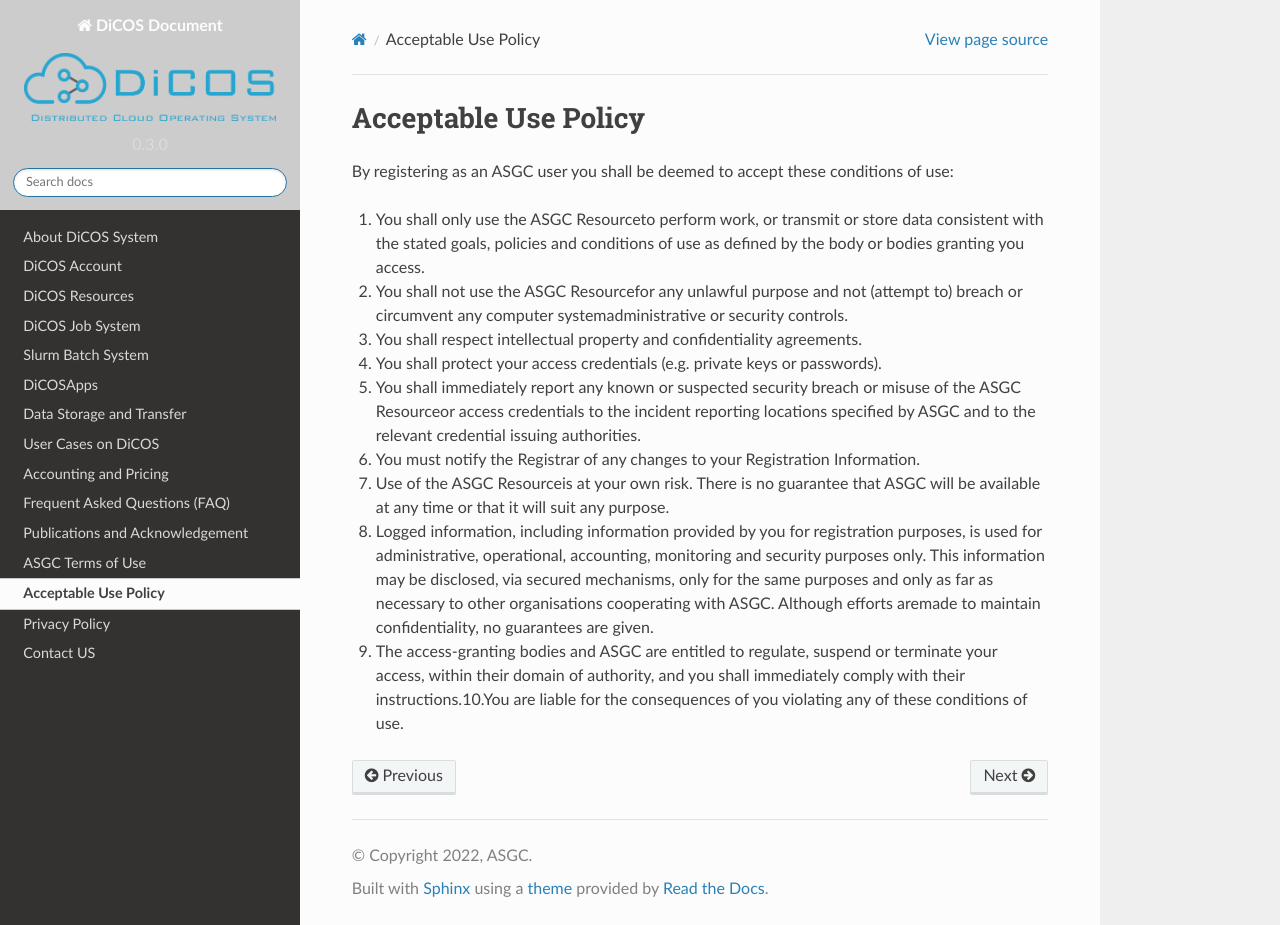
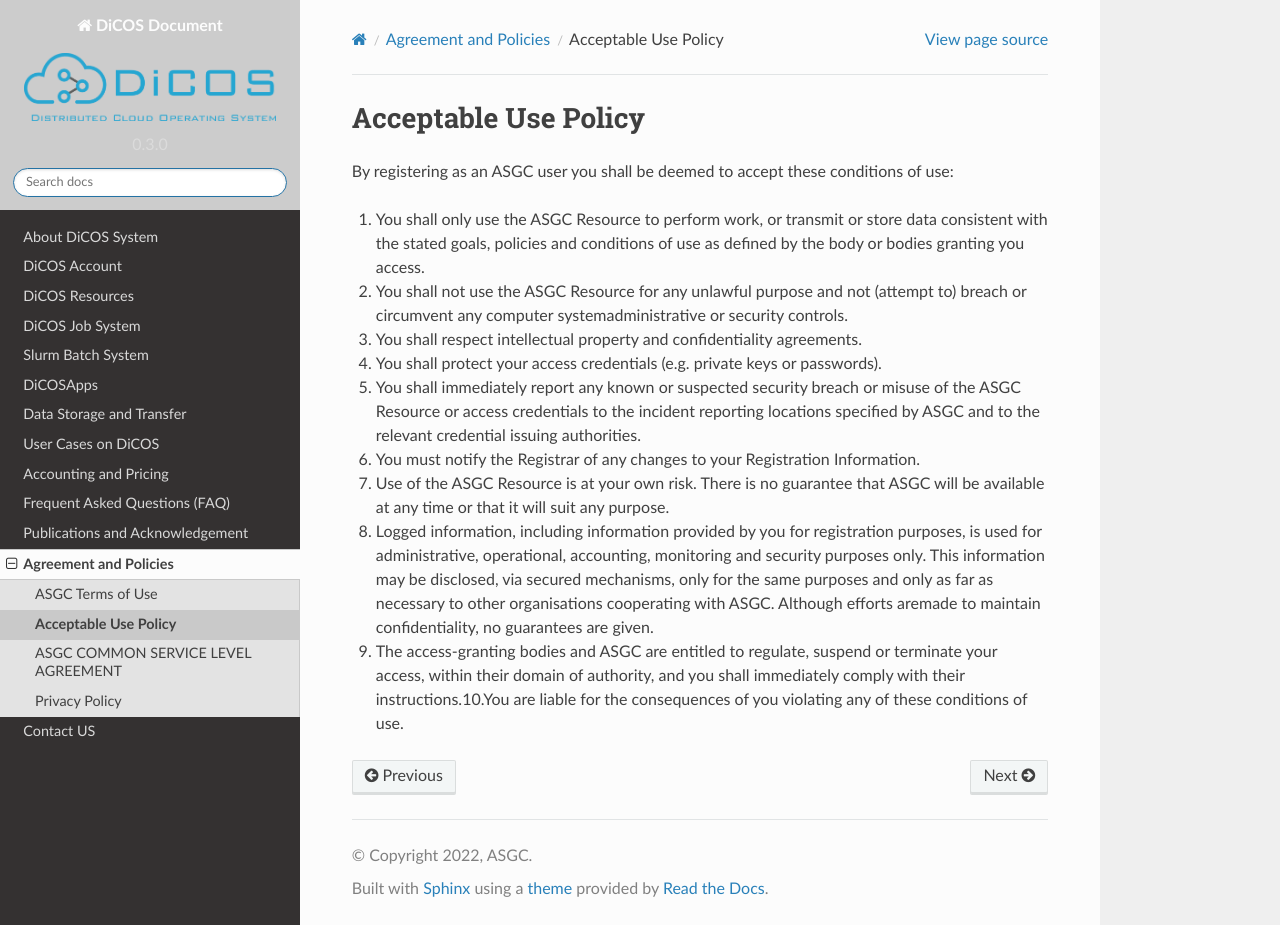
Before and after one commit to ASGCOPS/dicos_document, a Sphinx documentation site: the page built from docs/source/agreement_policy/user_policy.rst, in a window 1280 px wide and 925 px high. Built offline with Sphinx 7.4.7 and the Read the Docs theme 2.0.0, drawn with Linux system fonts in a browser that asks for light colours.

Commit message:
Add agreement_policy.rst

```diff
--- /dev/null
+++ b/docs/source/agreement_policy.rst
@@ -0,0 +1,10 @@
+************************
+Agreement and Policies
+************************
+
+.. toctree::
+
+   agreement_policy/terms_of_use
+   agreement_policy/user_policy
+   agreement_policy/service_level_agreement
+   agreement_policy/privacy_policy
--- a/docs/source/user_policy.rst
+++ b/docs/source/agreement_policy/user_policy.rst
@@ -4,19 +4,19 @@ Acceptable Use Policy
 
 By registering as an ASGC user you shall be deemed to accept these conditions of use:
 
-1. You shall only use the ASGC Resourceto perform work, or transmit or store data consistent with the stated goals, policies and conditions of use as defined by the body or bodies granting you access.
+1. You shall only use the ASGC Resource to perform work, or transmit or store data consistent with the stated goals, policies and conditions of use as defined by the body or bodies granting you access.
 
-2. You shall not use the ASGC Resourcefor any unlawful purpose and not (attempt to) breach or circumvent any computer systemadministrative or security controls.
+2. You shall not use the ASGC Resource for any unlawful purpose and not (attempt to) breach or circumvent any computer systemadministrative or security controls.
 
 3. You shall respect intellectual property and confidentiality agreements.
 
 4. You shall protect your access credentials (e.g. private keys or passwords).
 
-5. You shall immediately report any known or suspected security breach or misuse of the ASGC Resourceor access credentials to the incident reporting locations specified by ASGC and to the relevant credential issuing authorities.
+5. You shall immediately report any known or suspected security breach or misuse of the ASGC Resource or access credentials to the incident reporting locations specified by ASGC and to the relevant credential issuing authorities.
 
 6. You must notify the Registrar of any changes to your Registration Information.
 
-7. Use of the ASGC Resourceis at your own risk. There is no guarantee that ASGC will be available at any time or that it will suit any purpose.
+7. Use of the ASGC Resource is at your own risk. There is no guarantee that ASGC will be available at any time or that it will suit any purpose.
 
 8. Logged information, including information provided by you for registration purposes, is used for administrative, operational, accounting, monitoring and security purposes only. This information may be disclosed, via secured mechanisms, only for the same purposes and only as far as necessary to other organisations cooperating with ASGC. Although efforts aremade to maintain confidentiality, no guarantees are given.
 
--- a/docs/source/index.rst
+++ b/docs/source/index.rst
@@ -14,7 +14,5 @@
    accounting
    faq
    publication_acknowledgement
-   terms_of_use
-   user_policy
-   privacy_policy
+   agreement_policy
    contact_us
```
Also changed, not shown: docs/source/agreement_policy/service_level_agreement.rst (added, +120 -0 lines), docs/source/agreement_policy/privacy_policy.rst (renamed from docs/source/privacy_policy.rst), docs/source/agreement_policy/terms_of_use.rst (renamed from docs/source/terms_of_use.rst).
